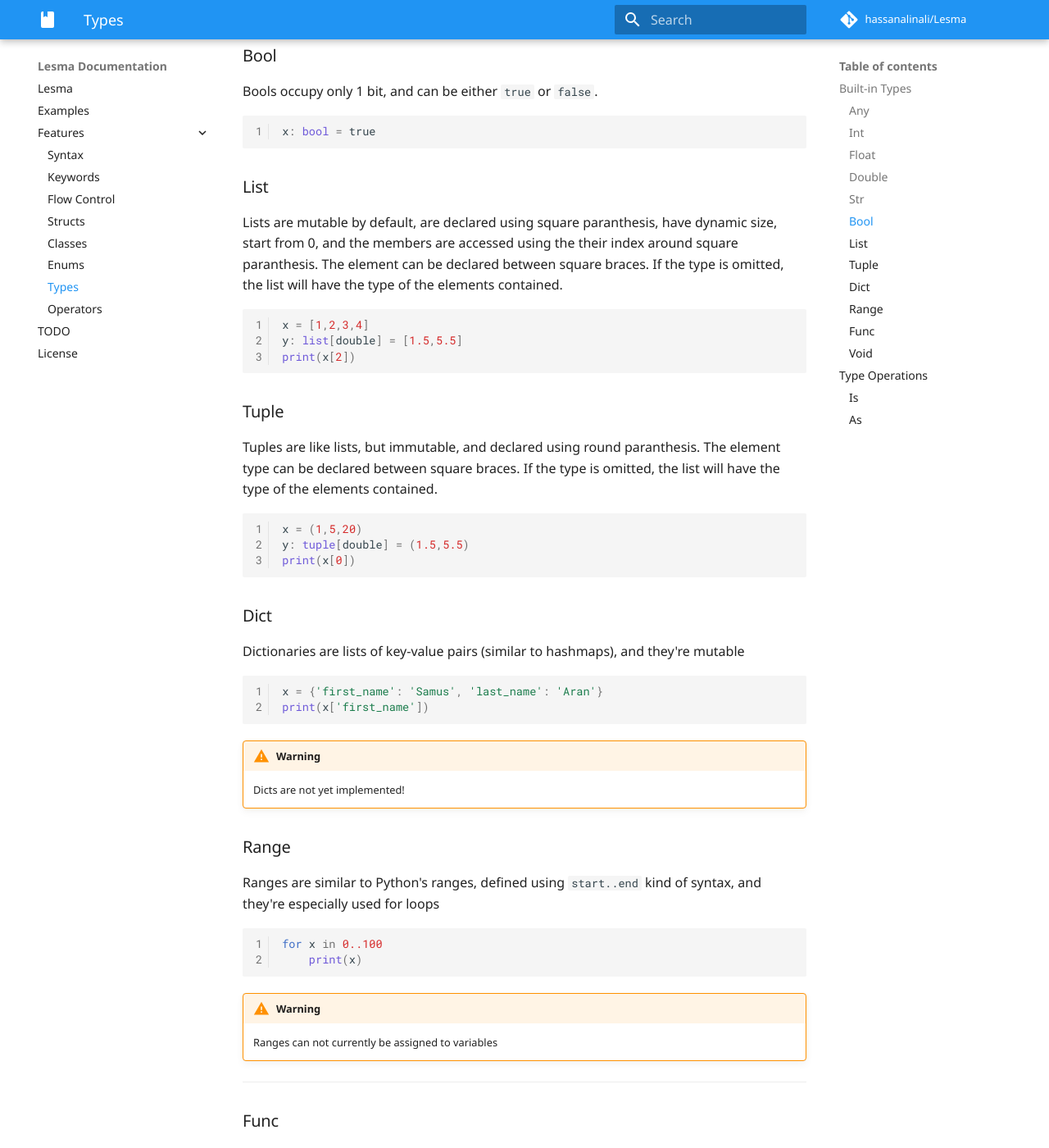
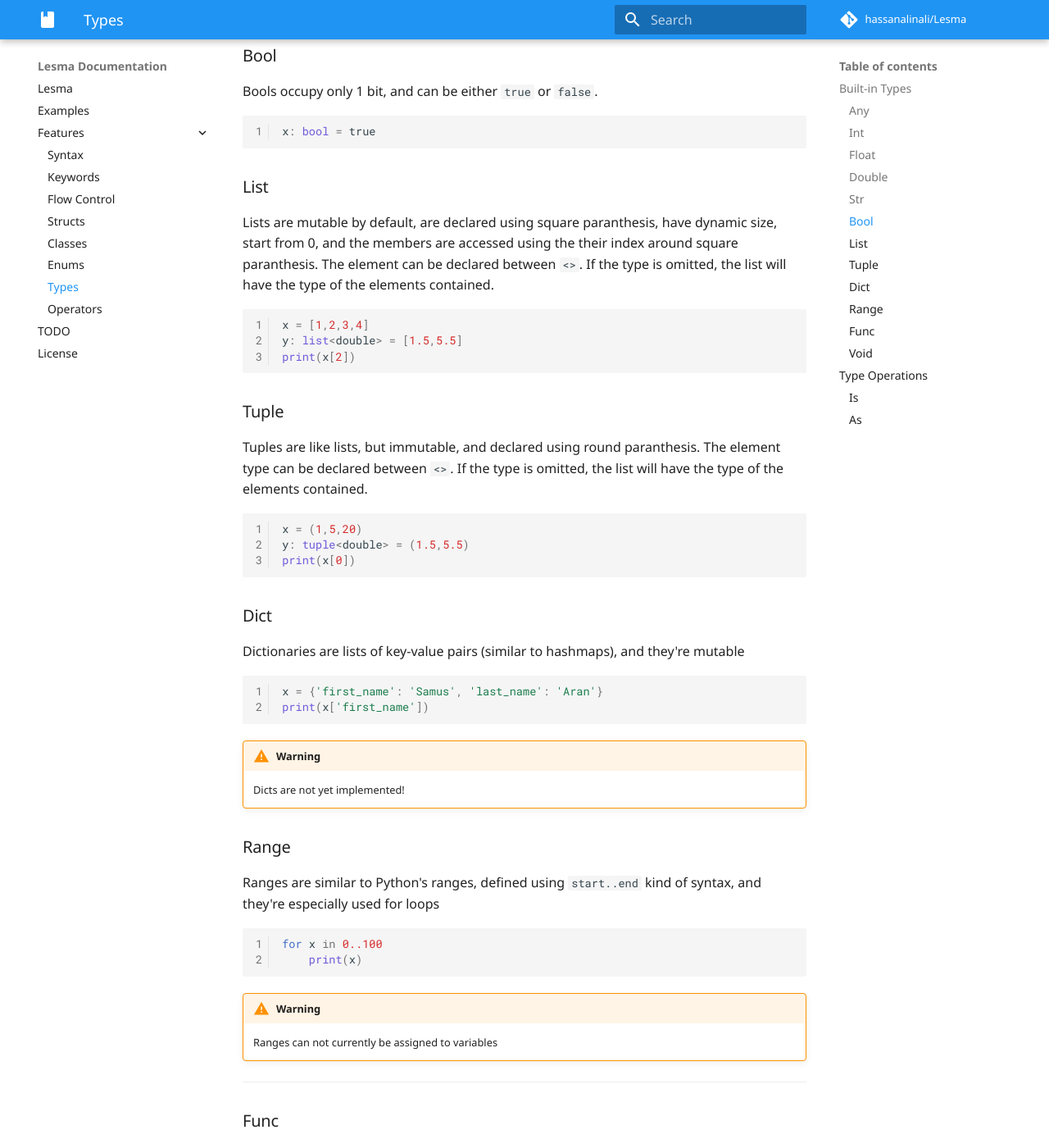
Before and after one commit to alinalihassan/pyLesma, an MkDocs documentation site: the page built from docs/features/types.md, in a window 1280 px wide and 1400 px high, scrolled down 1769 px. Shown: the whole window at 82% size. Built offline with MkDocs 1.6.1 and Material for MkDocs 9.7.7, drawn with Linux system fonts in a browser that asks for light colours; comment, search, counter and statistics services are not loaded; some of the changed text lies outside the part shown.

Commit message:
Updated tests for str and bool lists, changed [] to <> for template type

````diff
--- a/docs/features/types.md
+++ b/docs/features/types.md
@@ -68,21 +68,21 @@ x: bool = true
 ```
 
 ### List
-Lists are mutable by default, are declared using square paranthesis, have dynamic size, start from 0, and the members are accessed using the their index around square paranthesis. The element can be declared between square braces. If the type is omitted, the list will have the type of the elements contained.
+Lists are mutable by default, are declared using square paranthesis, have dynamic size, start from 0, and the members are accessed using the their index around square paranthesis. The element can be declared between `<>`. If the type is omitted, the list will have the type of the elements contained.
 
 ```py
 x = [1,2,3,4]
-y: list[double] = [1.5,5.5]
+y: list<double> = [1.5,5.5]
 print(x[2])
 ```
 
 ### Tuple
 Tuples are like lists, but immutable, and declared using round paranthesis.
-The element type can be declared between square braces. If the type is omitted, the list will have the type of the elements contained.
+The element type can be declared between `<>`. If the type is omitted, the list will have the type of the elements contained.
 
 ```py
 x = (1,5,20)
-y: tuple[double] = (1.5,5.5)
+y: tuple<double> = (1.5,5.5)
 print(x[0])
 ```
 
@@ -113,10 +113,10 @@ for x in 0..100
 
 ### Func
 Lesma supports first class functions, meaning that variables can be assigned functions, and the type func is meant to annotate the type of the function.
-Parameter types are included between square braces `[]` separated by comma `,`, and the return type with arrow `->`.
+Parameter types are included between `<>` separated by comma `,`, and the return type with arrow `->`.
 
 ```py
-x: func[int, int] -> int = def (x: int, y: int) -> int
+x: func<int, int> -> int = def (x: int, y: int) -> int
 	if x > y
 		return x + y
 	else
````
Also changed, not shown: docs/TODO.md (+2 -0 lines), docs/examples.md (+2 -2 lines), 8 other files.
